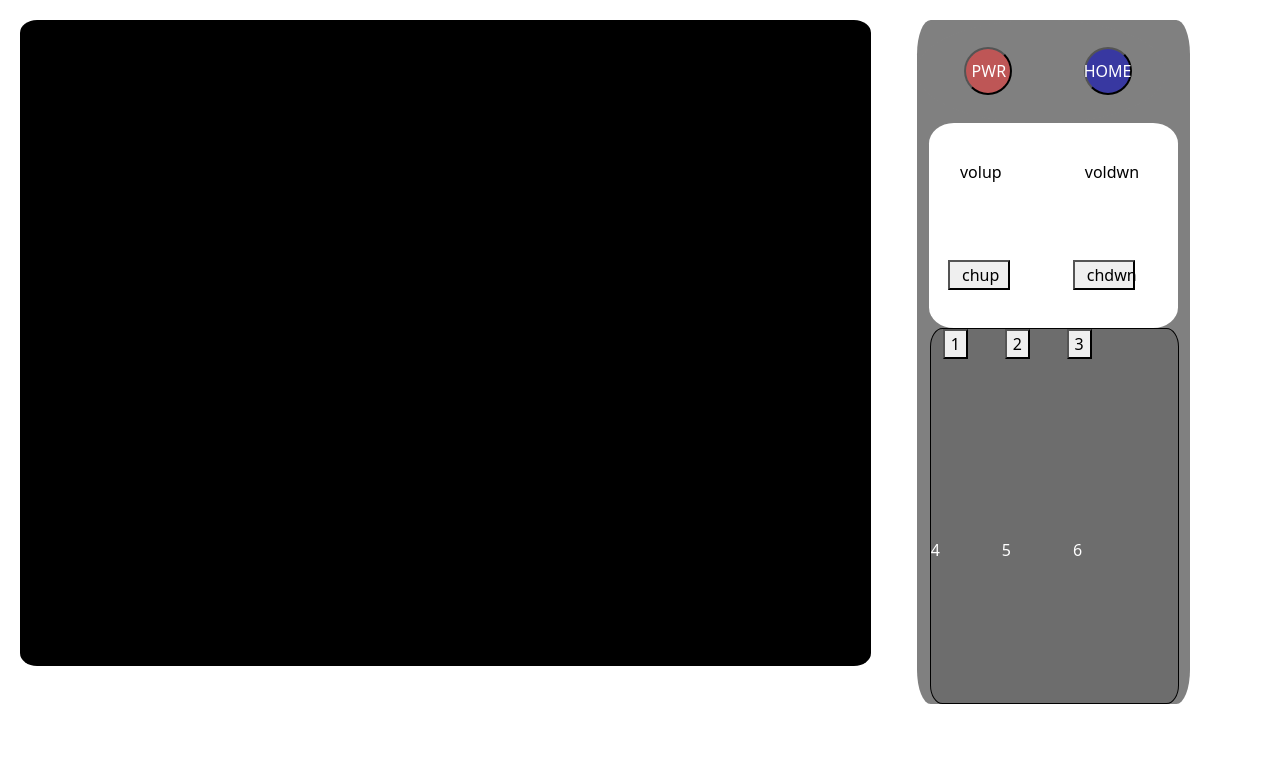
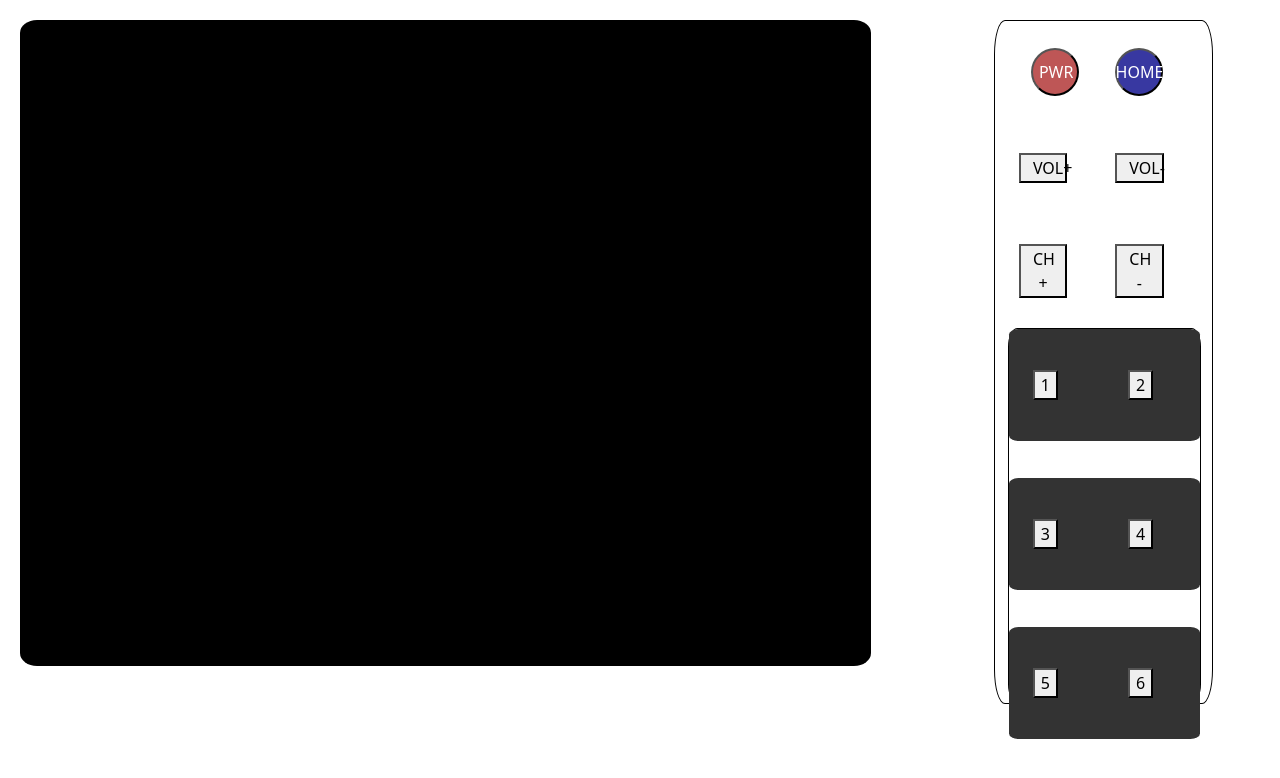
Before and after one commit to JPCali/proyectoDos, a plain HTML site: page index.html in a window 1280 px wide. Drawn offline with nearby package versions, Linux system fonts and the light colour scheme.

Commit message:
se agregan correciones de botones y funciones de Vol

```diff
--- a/CSS/style.css
+++ b/CSS/style.css
@@ -6,7 +6,7 @@
 .container {
   display: grid;
   width: 100%;
-  grid-template-columns: 70% 30%;
+  grid-template-columns: 70% 10% 20%;
   padding: 20px;
 }
 
@@ -49,19 +49,19 @@
 }
 
 .remote {
-  background: grey;
+  background: rgb(255, 255, 255);
   flex-direction: row;
   grid-template-rows: 15% 30% 55%;
   border-radius: 5%;
-  width: 75%;
+  width: 90%;
   height: 90%;
+  margin-inline: 1px;
+  border: 1px solid black;
 }
 .topRemote {
   flex-direction: row;
   grid-template-columns: 50% 50%;
   align-items: center;
-  background-color: grey;
-  border-radius: 50%;
   justify-content: space-around;
   width: 100%;
   height: 100%;
@@ -105,7 +105,7 @@
   height: 50%;
 }
 .bottomRemote {
-  background-color: rgb(109, 109, 109);
+  background-color: rgb(255, 255, 255);
   height: 100%;
   width: 100%;
   border-radius: 5%;
@@ -113,3 +113,42 @@
   margin-inline: 1px;
   border: 1px solid black;
 }
+.topRow {
+  display: flex;
+  flex-direction: row;
+  justify-content: space-around;
+  align-items: center;
+  width: 100%;
+  height: 30%;
+  background-color: #333;
+  border-radius: 1px;
+  padding: 0px;
+  margin: 0px;
+  border-radius: 5%;
+}
+.midRow {
+  display: flex;
+  flex-direction: row;
+  justify-content: space-around;
+  align-items: center;
+  width: 100%;
+  height: 30%;
+  background-color: #333;
+  border-radius: 1px;
+  padding: 0px;
+  margin: 0px;
+  border-radius: 5%;
+}
+.bottomRow {
+  display: flex;
+  flex-direction: row;
+  justify-content: space-around;
+  align-items: center;
+  width: 100%;
+  height: 30%;
+  background-color: #333;
+  border-radius: 1px;
+  padding: 0px;
+  margin: 0px;
+  border-radius: 5%;
+}
--- a/index.html
+++ b/index.html
@@ -41,6 +41,7 @@
           />
         </div>
       </div>
+      <div class="spaceBetween"></div>
       <!-- ESTE ES EL CONTROL REMOTO -->
       <div class="remote text-white d-grid container-fluid">
         <!-- PARTE SUPERIOR DEL CONTROL REMOTO -->
@@ -59,54 +60,61 @@
         <div class="midRemote bg-white">
           <!-- MIDREMOTE -->
           <div class="vol row text-black">
-            <div class="volUp col-sm-6 col-lg-3 col-md-4">volup</div>
-            <div class="volDwn col-sm-6 col-lg-3 col-md-4">voldwn</div>
+            <button class="volUp col-sm-6 col-lg-3 col-md-4" onclick="volUp()">
+              VOL+
+            </button>
+
+            <button
+              class="volDwn col-sm-6 col-lg-3 col-md-4"
+              onclick="volDwn()"
+            >
+              VOL-
+            </button>
           </div>
           <div class="channel row text-black">
             <button
               onclick="channelUp()"
               class="chUp col-sm-6 col-lg-3 col-md-4"
             >
-              chup
+              CH +
             </button>
             <button
               onclick="channelDown()"
               class="chDwn col-sm-6 col-lg-3 col-md-4"
             >
-              chdwn
+              CH -
             </button>
           </div>
         </div>
         <!-- PARTE INFERIOR DEL CONTROL REMOTO -->
         <div class="bottomRemote row">
           <!-- BOTTOMREMOTE -->
-          <div class="1 col-sm-6 col-lg-3 col-md-4">
-            <button class="button" onClick="getChanell(1)">1</button>
+          <div class="topRow">
+            <div class="1 col-sm-6 col-lg-3 col-md-4">
+              <button class="button" onClick="getChanell(1)">
+                1<!-- <img src="./assets/buttonYt.png"/> -->
+              </button>
+            </div>
+            <div class="2 col-sm-6 col-lg-3 col-md-4">
+              <button class="button" onClick="getChanell(2)">2</button>
+            </div>
           </div>
-          <div class="1 col-sm-6 col-lg-3 col-md-4">
-            <button class="button" onClick="getChanell(2)">2</button>
+          <div class="midRow">
+            <div class="3 col-sm-6 col-lg-3 col-md-4">
+              <button class="button" onClick="getChanell(3)">3</button>
+            </div>
+            <div class="4 col-sm-6 col-lg-3 col-md-4">
+              <button class="button" onClick="getChanell(4)">4</button>
+            </div>
           </div>
-          <div class="1 col-sm-6 col-lg-3 col-md-4">
-            <button class="button" onClick="getChanell(3)">3</button>
+          <div class="bottomRow">
+            <div class="5 col-sm-6 col-lg-3 col-md-4">
+              <button class="button" onClick="getChanell(5)">5</button>
+            </div>
+            <div class="6 col-sm-6 col-lg-3 col-md-4">
+              <button class="button" onClick="getChanell(6)">6</button>
+            </div>
           </div>
-          <div class="4 col-sm-6 col-lg-3 col-md-4"></div>
-          4
-          <div class="5 col-sm-6 col-lg-3 col-md-4"></div>
-          5
-          <div class="6 col-sm-6 col-lg-3 col-md-4"></div>
-          6
-          <!-- <div class="7 col-sm-6 col-lg-3 col-md-4"></div>
-              7
-              <div class="8 col-sm-6 col-lg-3 col-md-4"></div>
-              8
-              <div class="9 col-sm-6 col-lg-3 col-md-4"></div>
-              9
-              <div class="x col-sm-6 col-lg-3 col-md-4"></div>
-              x
-              <div class="0 col-sm-6 col-lg-3 col-md-4"></div>
-              0
-              <div class="y col-sm-6 col-lg-3 col-md-4"></div>
-              y -->
         </div>
       </div>
     </div>
```
Also changed, not shown: js/main.js (+10 -0 lines), assets/buttonYt.png (added), 2 other files.
